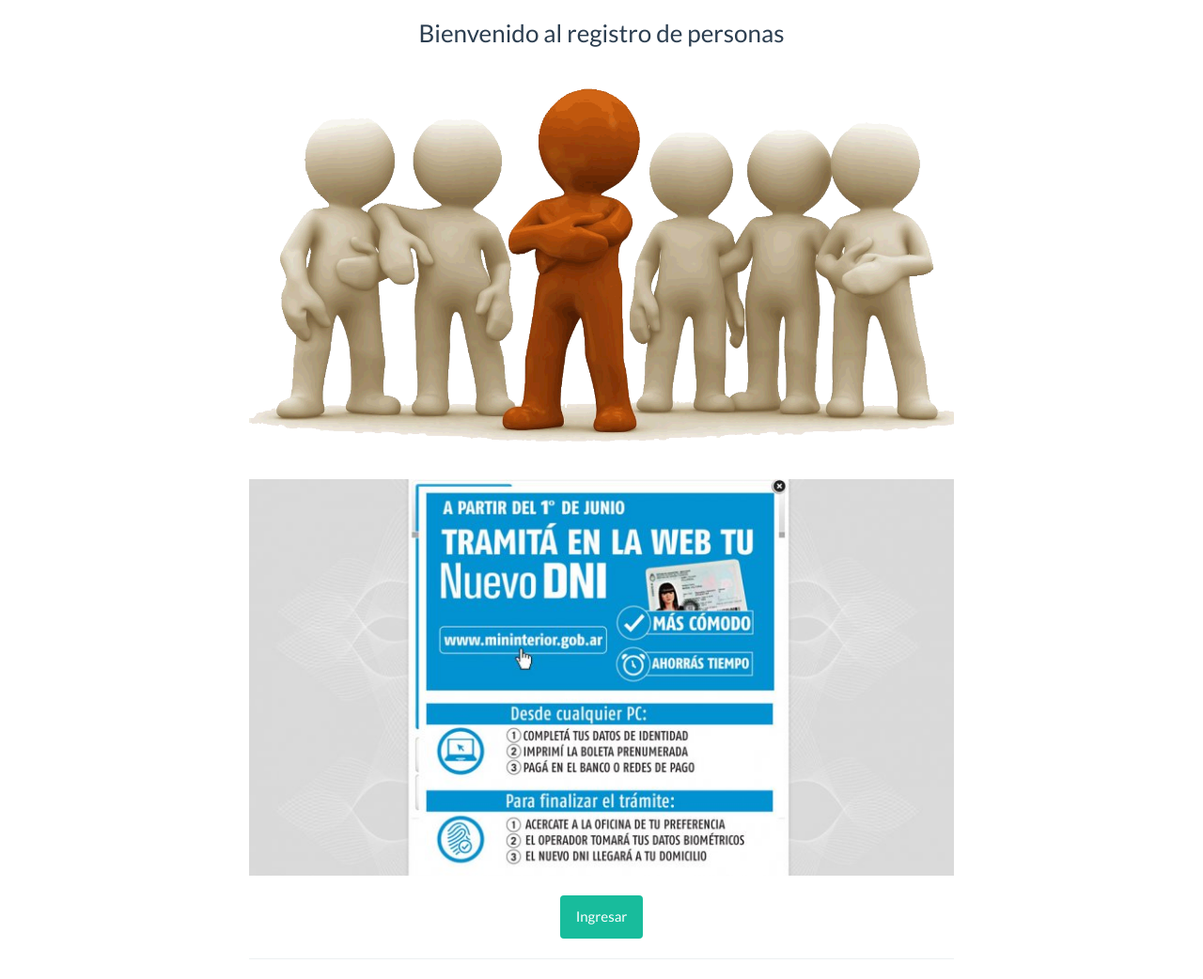
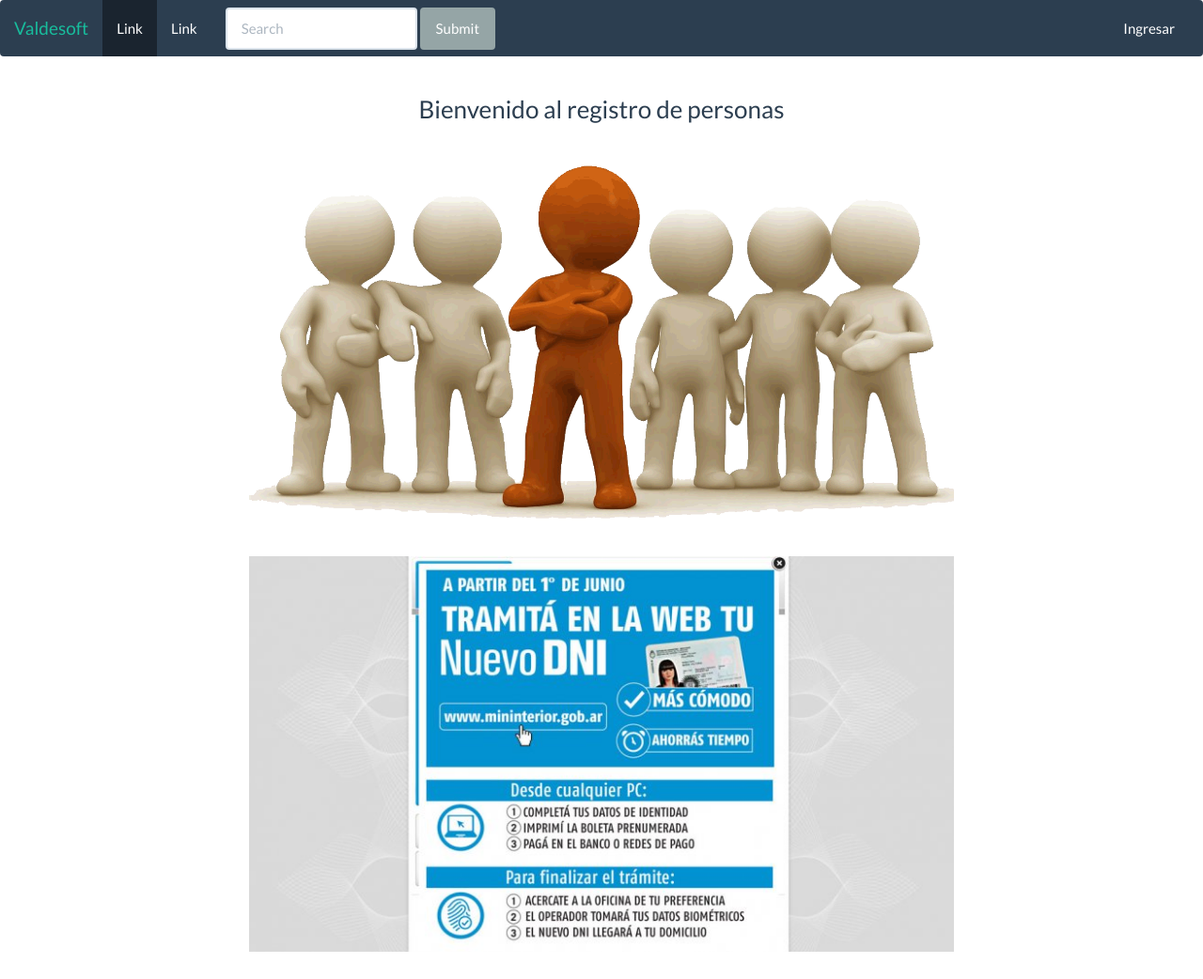
Before and after one commit to fernand0mart1n/ejercicio1, a PHP site: page / in a window 1280 px wide. Shown: the whole page at 94% size. After the commit the page ends 1013 px from the top, so only its background shows below. Run offline with PHP 8.4, Linux system fonts and the light colour scheme.

Commit message:
se agrega navbar y control de usuarios

```diff
--- a/index.php
+++ b/index.php
@@ -17,6 +17,88 @@ require('datos.php');
 	<link href="lib/css/bootstrap.min.css" rel="stylesheet">
 </head>
 <body>
+	<div class="container">
+	  <!-- Modal -->
+	  <div class="modal fade" id="myModal" role="dialog">
+	    <div class="modal-dialog">
+	      <!-- Modal content-->
+	      <div class="modal-content">
+	        <div class="modal-header">
+	          <button type="button" class="close" data-dismiss="modal">&times;</button>
+	          <h4 class="modal-title">Ingresar</h4>
+	        </div>
+	        <div class="modal-body">
+	          <form class="form-horizontal" method="post" role="form" action="ok.php">
+					<div class="form-group">
+		    			<label for="user" class="col-lg-3 control-label">Usuario</label>
+					    <div class="col-lg-8">
+		      				<input type="text" class="form-control" name="user" id="user" pattern="[0-9A-Za-z'áéíóúÁÉÍÓÚ]{2,79}"  placeholder="Usuario" required>
+		    			</div>
+		  			</div>
+		  			<div class="form-group">
+		    			<label for="pass" class="col-lg-3 control-label">Contraseña</label>
+		    			<div class="col-lg-8">
+		      				<input type="password" class="form-control" name="pass" id="pass" pattern="{2,79}" title="La contraseña debe tener al menos 2 dígitos" placeholder="Apellido(s)" required>
+					    </div>
+		  			</div>
+		  			<div class="form-group">
+		    			<div class="col-lg-8">
+		      				<a href="olvide.php">¿Olvidaste tu contraseña?</a>
+					    </div>
+		  			</div>
+		  	   </form>
+	        </div>
+	        <div class="modal-footer">
+	          <button type="button" class="btn btn-default" data-dismiss="modal">Cancelar</button>
+	        </div>
+	      </div>
+
+	    </div>
+	  </div>
+
+	</div>
+
+	<nav class="navbar navbar-default">
+	  <div class="container-fluid">
+	    <div class="navbar-header">
+	      <button type="button" class="navbar-toggle collapsed" data-toggle="collapse" data-target="#bs-example-navbar-collapse-1">
+	        <span class="sr-only">Toggle navigation</span>
+	        <span class="icon-bar"></span>
+	        <span class="icon-bar"></span>
+	        <span class="icon-bar"></span>
+	      </button>
+	      <a class="navbar-brand" href="#">Valdesoft</a>
+	    </div>
+	    <div class="collapse navbar-collapse" id="bs-example-navbar-collapse-1">
+	      <ul class="nav navbar-nav">
+	        <li class="active"><a href="#">Link <span class="sr-only"></span></a></li>
+	        <li><a href="#">Link</a></li>
+	      </ul>
+	      <form class="navbar-form navbar-left" role="search">
+	        <div class="form-group">
+	          <input type="text" class="form-control" placeholder="Search">
+	        </div>
+	        <button type="submit" class="btn btn-default">Submit</button>
+	      </form>
+	      <?php if(!isset($_SESSION['user'])){?>
+		  	<ul class="nav navbar-nav navbar-right">
+		    	<li><a href="" data-toggle="modal" data-target="#myModal">Ingresar</a></li>
+		    </ul>
+		  <?php } else {?>
+		  	<li class="dropdown">
+	          <a href="#" class="dropdown-toggle" data-toggle="dropdown" role="button" aria-expanded="false">Dropdown <span class="caret"></span></a>
+	          <ul class="dropdown-menu" role="menu">
+	            <li><a href="#">Registrar persona</a></li>
+	            <li class="divider"></li>
+	            <li><a href="#">Mi información</a></li>
+	            <li class="divider"></li>
+	            <li><a href="#">Salir</a></li>
+	          </ul>
+	        </li>
+	      <?php }; ?>
+	    </div>
+	  </div>
+	</nav>
 <div class="container">
  <div class="row">
   <div class="col-md-2">
@@ -25,10 +107,7 @@ require('datos.php');
 	<H3 align="center">Bienvenido al registro de personas</H3>
 	<img src="img/personas.gif" style="width: 100%;max-height: 100%";>
 	<img src="img/dni.jpg" style="width: 100%;max-height: 100%";>
-	<br><br>
-	<a href="ejercicio.php"><input class="btn btn-md btn-success" style="display: block; margin: 0 auto;" type="submit" value="Ingresar"></a>
-	<hr>
-	</form>
+	<br>
   </div>
   <div class="col-md-2">
   </div>
```
Also changed, not shown: ejercicio.php (+62 -2 lines), olvide.php (added, +38 -0 lines).
